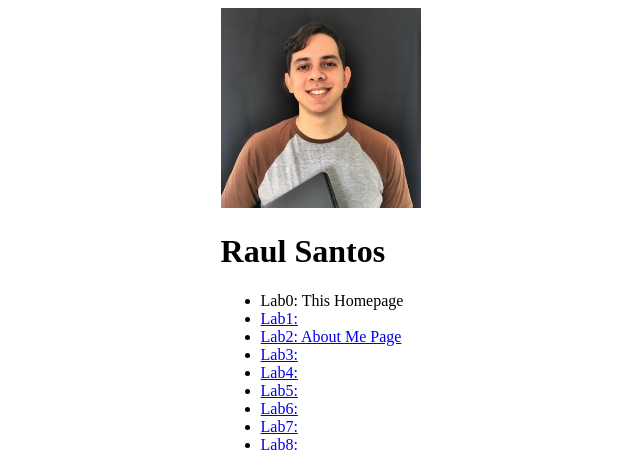
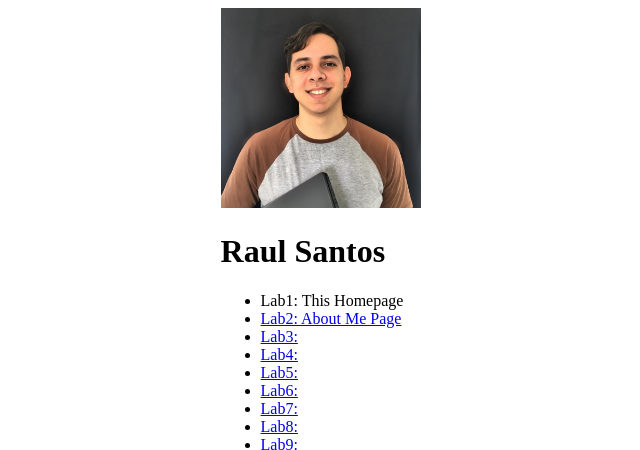
Before and after one commit to raulmss/WAP-CS472, a plain HTML site: page index.html in a window 1280 px wide. Shown: the top 450 px of the page, without its empty margins (293-933 px from the left). Drawn offline with Linux system fonts and the light colour scheme.

Commit message:
renaming folder to correct name

```diff
--- a/index.html
+++ b/index.html
@@ -15,9 +15,8 @@
         </div>
         <div>
             <ul>
-                <li>Lab0: This Homepage</li>
-                <li><a href="./public/resources/lab1/aboutme.html">Lab1:</a></li>
-                <li><a href="#">Lab2: About Me Page</a></li>
+                <li>Lab1: This Homepage</li>
+                <li><a href="./public/resources/lab2/aboutme.html">Lab2: About Me Page</a></li>
                 <li><a href="#">Lab3:</a></li>
                 <li><a href="#">Lab4:</a></li>
                 <li><a href="#">Lab5:</a></li>
```
Also changed, not shown: public/resources/lab2/aboutme.html (renamed from public/resources/lab1/aboutme.html, +2 -2 lines), public/resources/lab2/styleme.css (renamed from public/resources/lab1/styleme.css).
